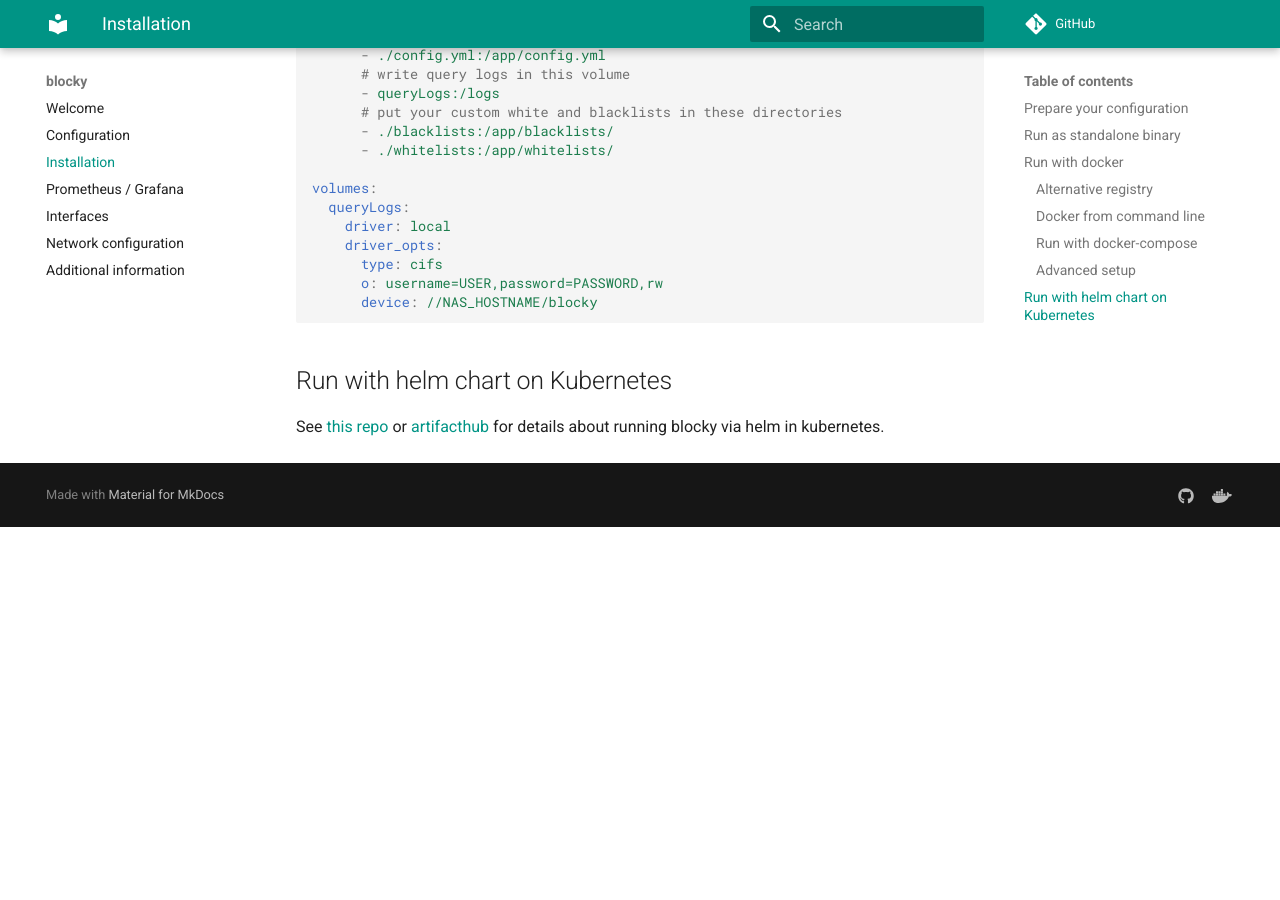
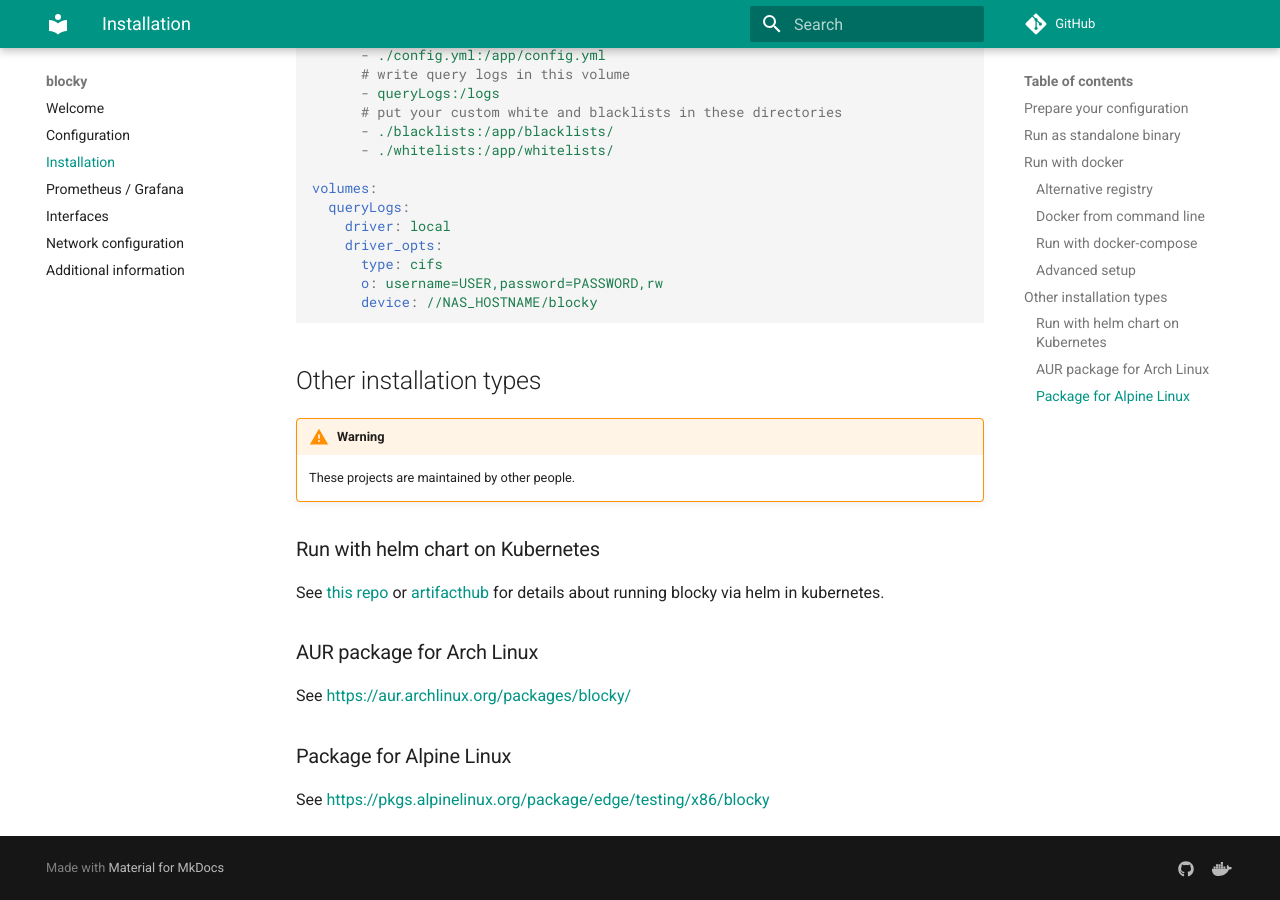
Before and after one commit to 0xERR0R/blocky, an MkDocs documentation site: the page built from docs/installation.md, in a window 1280 px wide and 900 px high, scrolled down 2448 px. Built offline with MkDocs 1.6.1 and Material for MkDocs 9.7.7, drawn with Linux system fonts in a browser that asks for light colours; comment, search, counter and statistics services are not loaded; before the commit the page ends 2975 px from its top, so only the background shows below that.

Commit message:
docs: add links to alpine package and AUR

````diff
--- a/docs/installation.md
+++ b/docs/installation.md
@@ -123,9 +123,23 @@
       device: //NAS_HOSTNAME/blocky
 ```
 
-## Run with helm chart on Kubernetes
+## Other installation types
+
+!!! warning
+
+    These projects are maintained by other people.
+
+### Run with helm chart on Kubernetes
 
 See [this repo](https://github.com/k8s-at-home/charts/tree/master/charts/stable/blocky)
 or [artifacthub](https://hub.helm.sh/charts/k8s-at-home/blocky) for details about running blocky via helm in kubernetes.
 
+### AUR package for Arch Linux
+
+See [https://aur.archlinux.org/packages/blocky/](https://aur.archlinux.org/packages/blocky/)
+
+### Package for Alpine Linux
+
+See [https://pkgs.alpinelinux.org/package/edge/testing/x86/blocky](https://pkgs.alpinelinux.org/package/edge/testing/x86/blocky)
+
 --8<-- "docs/includes/abbreviations.md"
````
